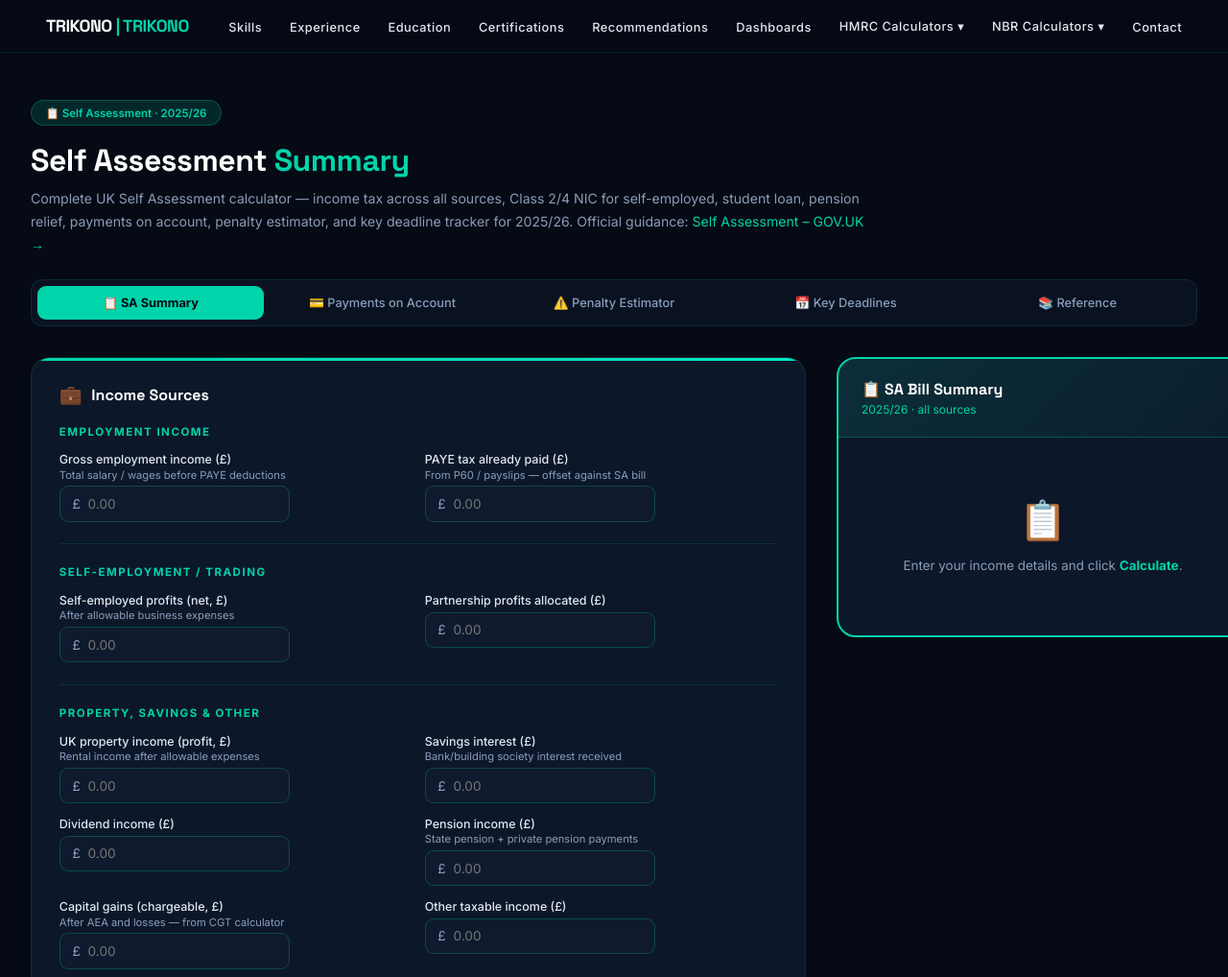
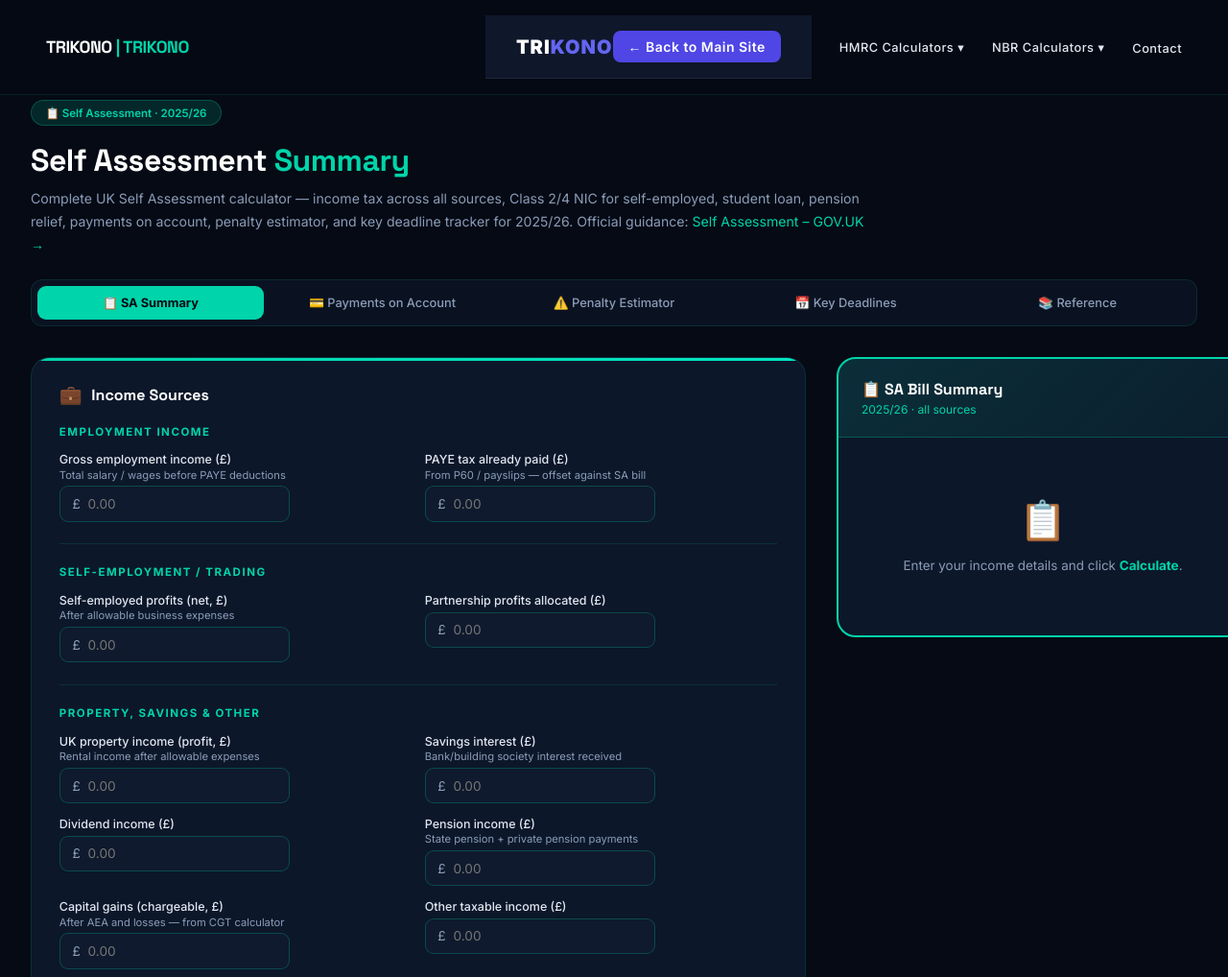
Before and after one commit to sagarditp/sagarditp.github.io, a plain HTML site: page hmrc_calculators/calc-self-assessment-summary.html in a window 1280 px wide. Shown: the top 1018 px of the page at 96% size. Drawn offline with Linux system fonts and the light colour scheme; a script that the page names is missing.

Commit message:
Update calc-self-assessment-summary.html

```diff
--- a/hmrc_calculators/calc-self-assessment-summary.html
+++ b/hmrc_calculators/calc-self-assessment-summary.html
@@ -276,12 +276,15 @@
 <nav>
   <div class="logo">TRIKONO<span> | TRIKONO</span></div>
   <ul class="nav-links">
-                <li><a href="../index.html#skills">Skills</a></li>
-                <li><a href="../index.html#experience">Experience</a></li>
-                <li><a href="../index.html#education">Education</a></li>
-                <li><a href="../index.html#certifications">Certifications</a></li>
-                <li><a href="../index.html#recommendations">Recommendations</a></li>
-                <li><a href="../dashboard.html">Dashboards</a></li>
+
+<header style="background: #0f172a; padding: 1rem 2rem; border-bottom: 1px solid #1e293b; display: flex; justify-content: space-between; align-items: center;">
+  <a href="/" style="font-weight: 800; font-size: 1.25rem; color: #fff; text-decoration: none; letter-spacing: 0.05em;">
+    TRI<span style="color: #6366f1;">KONO</span>
+  </a>
+  <a href="/" style="background: #4f46e5; color: #fff; padding: 0.5rem 1rem; border-radius: 0.5rem; text-decoration: none; font-size: 0.875rem; font-weight: 600;">
+    ← Back to Main Site
+  </a>
+</header>
 
                 <li class="dropdown" id="hmrcDropdown">
                     <button type="button" class="nav-drop-btn" aria-expanded="false">HMRC Calculators <span class="dd-icon">▾</span></button>
```
